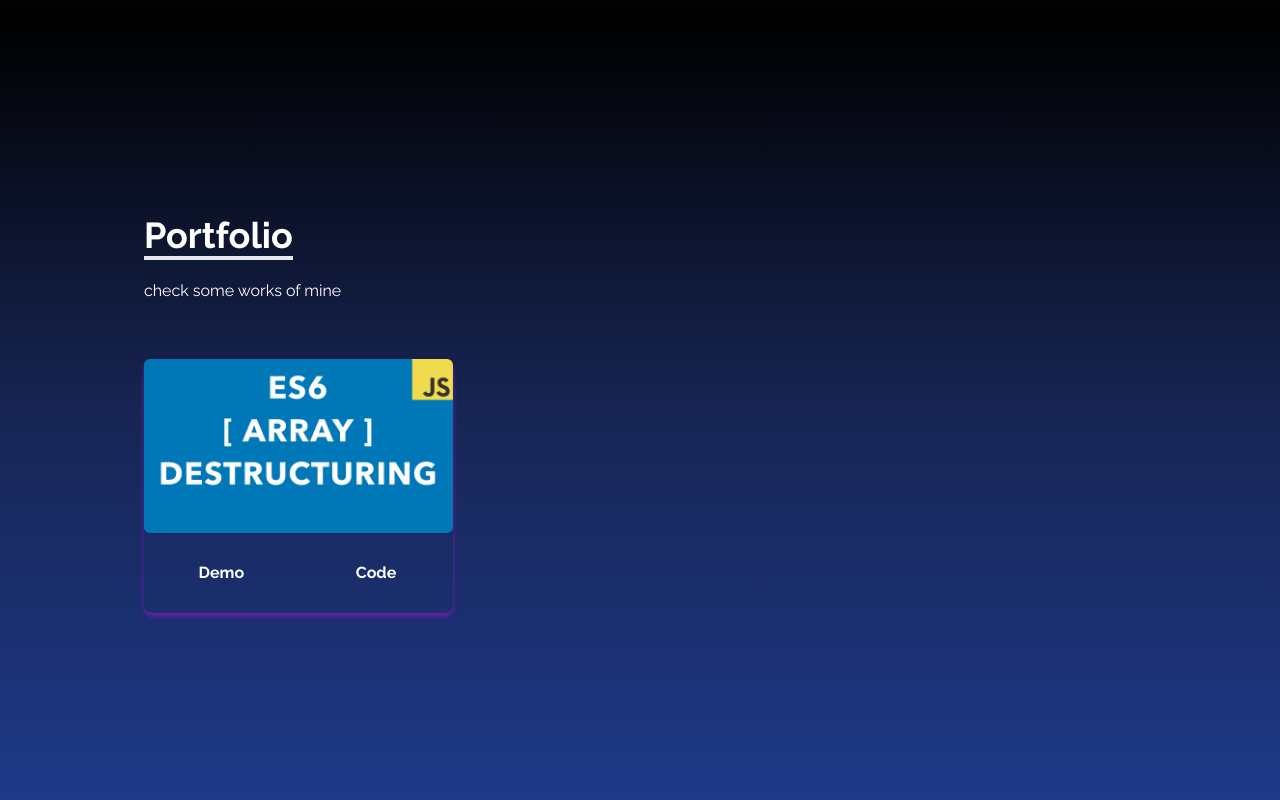
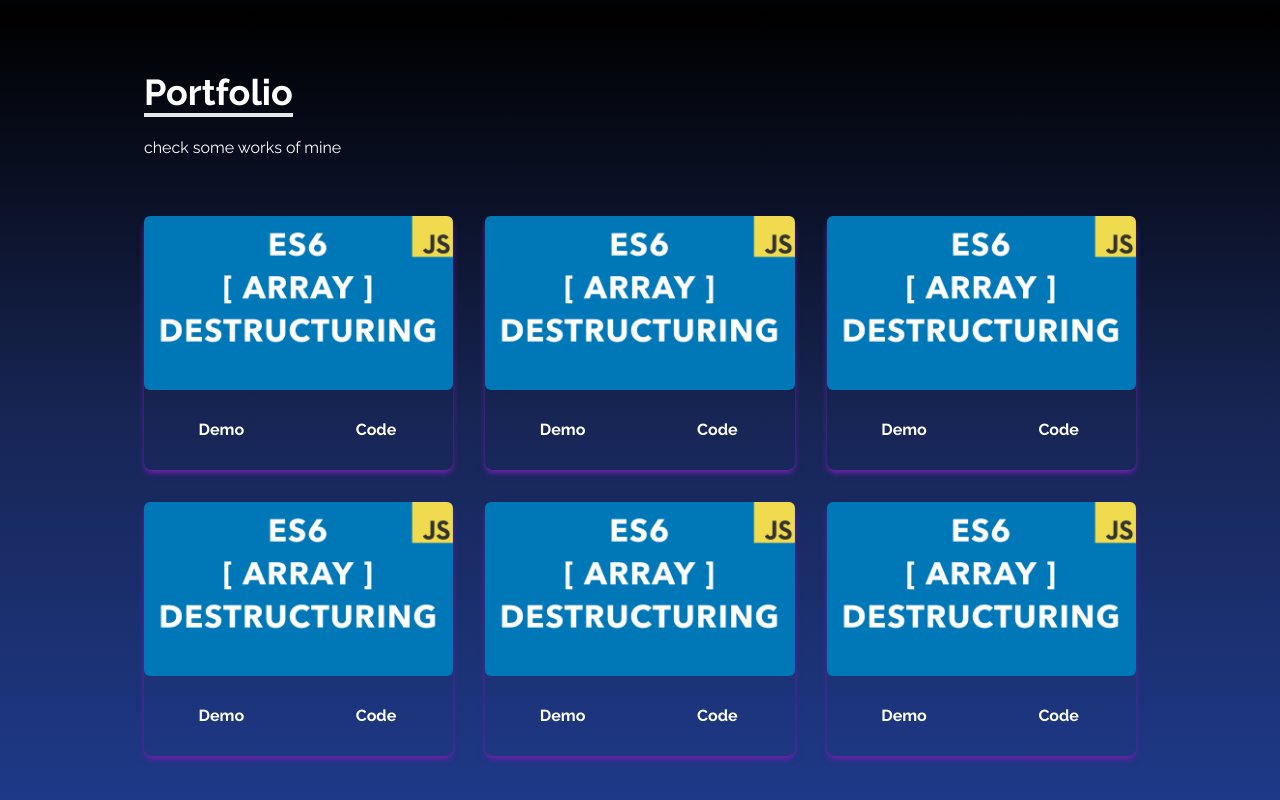
Before and after one commit to balavenkat123/b-portfolio, a React (Vite) app: page / in a window 1280 px wide. Shown: the part 1586-2386 px from the top of the page. Built offline with nearby package versions, Linux system fonts and the light colour scheme.

Commit message:
portfoliossecupdate

```diff
--- a/src/components/Portfolio.jsx
+++ b/src/components/Portfolio.jsx
@@ -5,44 +5,44 @@
 import reactParallax from "../assets/portfolio/reactParallax.jpg"
 import reactPortfolio2 from "../assets/portfolio/reactPortfolio2.jpg"
 import reactSmooth from "../assets/portfolio/reactSmooth.jpg"
-import reactWeather from "../assets/portfolio/reactWeather.jpg"
+// import reactWeather from "../assets/portfolio/reactWeather.jpg"
 
 const Portfolio = () => {
 
-  const portfolios = [
-    {
-      id:1,
-      src: arrayDestruct
-      // link: "https://b-shopzz.netlify.app"
+  // const portfolios = [
+  //   {
+  //     id:1,
+  //     src: arrayDestruct
+  //     // link: "https://b-shopzz.netlify.app"
 
-    },
-    {
-      id:2,
-      src: installNode
+  //   },
+  //   {
+  //     id:2,
+  //     src: installNode
 
 
-    },
-    {
-      id:3,
-      src: navbar
+  //   },
+  //   {
+  //     id:3,
+  //     src: navbar
 
-    },
-    {
-      id:4,
-      src: reactParallax
+  //   },
+  //   {
+  //     id:4,
+  //     src: reactParallax
 
-    },
-    {
-      id:5,
-      src: reactPortfolio2
+  //   },
+  //   {
+  //     id:5,
+  //     src: reactPortfolio2
 
-    },
-    {
-      id:6,
-      src: reactSmooth
+  //   },
+  //   {
+  //     id:6,
+  //     src: reactSmooth
 
-    },
-  ]
+  //   },
+  // ];
 
   return (
     <div className="h-screen w-full bg-gradient-to-b from-black via-blue-950 to-blue-900 text-white md:h-screen">
@@ -57,7 +57,42 @@
 
 
           })} */}
-          <div  className='shadow-md shadow-purple-800 rounded-lg'>
+          <div   className='shadow-md shadow-purple-800 rounded-lg'>
+              <img  src={arrayDestruct} alt="" className='hover:scale-105 duration-200 rounded-md'/>
+              <div className='flex items-center justify-center '>
+                <button className='w-1/2 px-6 py-3 m-4 duration-200 hover:scale-150 font-bold  '>Demo</button>
+                <button  className='w-1/2 px-6 py-3 m-4 duration-200 hover:scale-150 font-bold'>Code</button>
+              </div>
+          </div>
+          <div   className='shadow-md shadow-purple-800 rounded-lg'>
+              <img  src={arrayDestruct} alt="" className='hover:scale-105 duration-200 rounded-md'/>
+              <div className='flex items-center justify-center '>
+                <button className='w-1/2 px-6 py-3 m-4 duration-200 hover:scale-150 font-bold  '>Demo</button>
+                <button  className='w-1/2 px-6 py-3 m-4 duration-200 hover:scale-150 font-bold'>Code</button>
+              </div>
+          </div>
+          <div   className='shadow-md shadow-purple-800 rounded-lg'>
+              <img  src={arrayDestruct} alt="" className='hover:scale-105 duration-200 rounded-md'/>
+              <div className='flex items-center justify-center '>
+                <button className='w-1/2 px-6 py-3 m-4 duration-200 hover:scale-150 font-bold  '>Demo</button>
+                <button  className='w-1/2 px-6 py-3 m-4 duration-200 hover:scale-150 font-bold'>Code</button>
+              </div>
+          </div>
+          <div   className='shadow-md shadow-purple-800 rounded-lg'>
+              <img  src={arrayDestruct} alt="" className='hover:scale-105 duration-200 rounded-md'/>
+              <div className='flex items-center justify-center '>
+                <button className='w-1/2 px-6 py-3 m-4 duration-200 hover:scale-150 font-bold  '>Demo</button>
+                <button  className='w-1/2 px-6 py-3 m-4 duration-200 hover:scale-150 font-bold'>Code</button>
+              </div>
+          </div>
+          <div   className='shadow-md shadow-purple-800 rounded-lg'>
+              <img  src={arrayDestruct} alt="" className='hover:scale-105 duration-200 rounded-md'/>
+              <div className='flex items-center justify-center '>
+                <button className='w-1/2 px-6 py-3 m-4 duration-200 hover:scale-150 font-bold  '>Demo</button>
+                <button  className='w-1/2 px-6 py-3 m-4 duration-200 hover:scale-150 font-bold'>Code</button>
+              </div>
+          </div>
+          <div   className='shadow-md shadow-purple-800 rounded-lg'>
               <img  src={arrayDestruct} alt="" className='hover:scale-105 duration-200 rounded-md'/>
               <div className='flex items-center justify-center '>
                 <button className='w-1/2 px-6 py-3 m-4 duration-200 hover:scale-150 font-bold  '>Demo</button>
```
